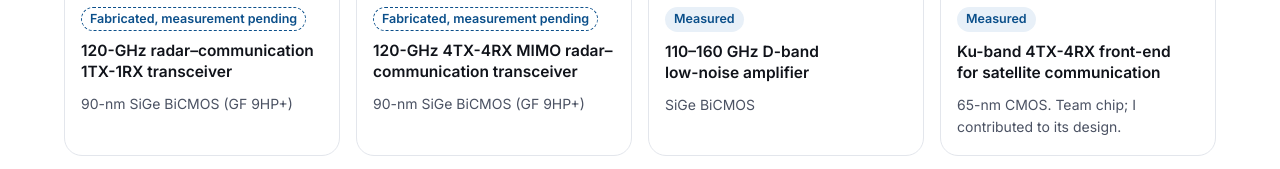
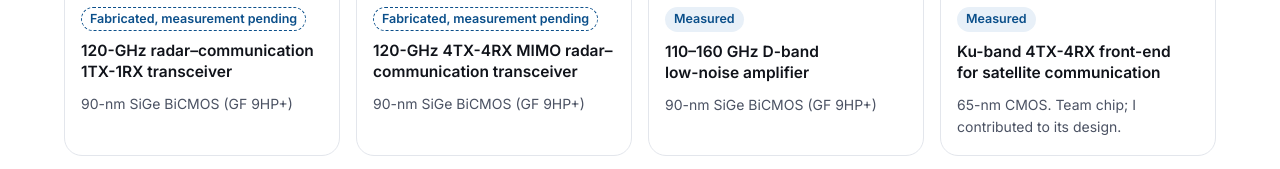
Before and after one commit to minseok-baek/minseok-baek.github.io, a plain HTML site: page index.html in a window 1280 px wide. Shown: the part 3277-3446 px from the top of the page. Drawn offline with Linux system fonts and the light colour scheme.

Commit message:
Note GF 9HP+ process for D-band LNA
Co-Authored-By: Claude Opus 5.5 <noreply@anthropic.com>
Claude-Session: https://claude.ai/code/session_01KVH8Nny2NbhfGnC5s5FhSd

```diff
--- a/index.html
+++ b/index.html
@@ -348,7 +348,7 @@ const pubs=[
 const chips=[
  {n:'120-GHz radar–communication 1TX-1RX transceiver',p:'90-nm SiGe BiCMOS (GF 9HP+)',s:0,lab:'120 GHz',tx:1,rx:1},
  {n:'120-GHz 4TX-4RX MIMO radar–communication transceiver',p:'90-nm SiGe BiCMOS (GF 9HP+)',s:0,lab:'120 GHz',tx:4,rx:4},
- {n:'110–160 GHz D-band low-noise amplifier',p:'SiGe BiCMOS',s:1,lab:'D',m:2},
+ {n:'110–160 GHz D-band low-noise amplifier',p:'90-nm SiGe BiCMOS (GF 9HP+)',s:1,lab:'D',m:2},
  {n:'Ku-band 4TX-4RX front-end for satellite communication',p:'65-nm CMOS. Team chip; I contributed to its design.',s:1,lab:'Ku',tx:4,rx:4},
  {n:'K/Ka-band transceiver front-end',p:'65-nm CMOS',s:1,lab:'K/Ka',tx:1,rx:1},
  {n:'Ka-band ×6 frequency multiplier',p:'65-nm CMOS',s:1,lab:'Ka ×6',m:3},
```
